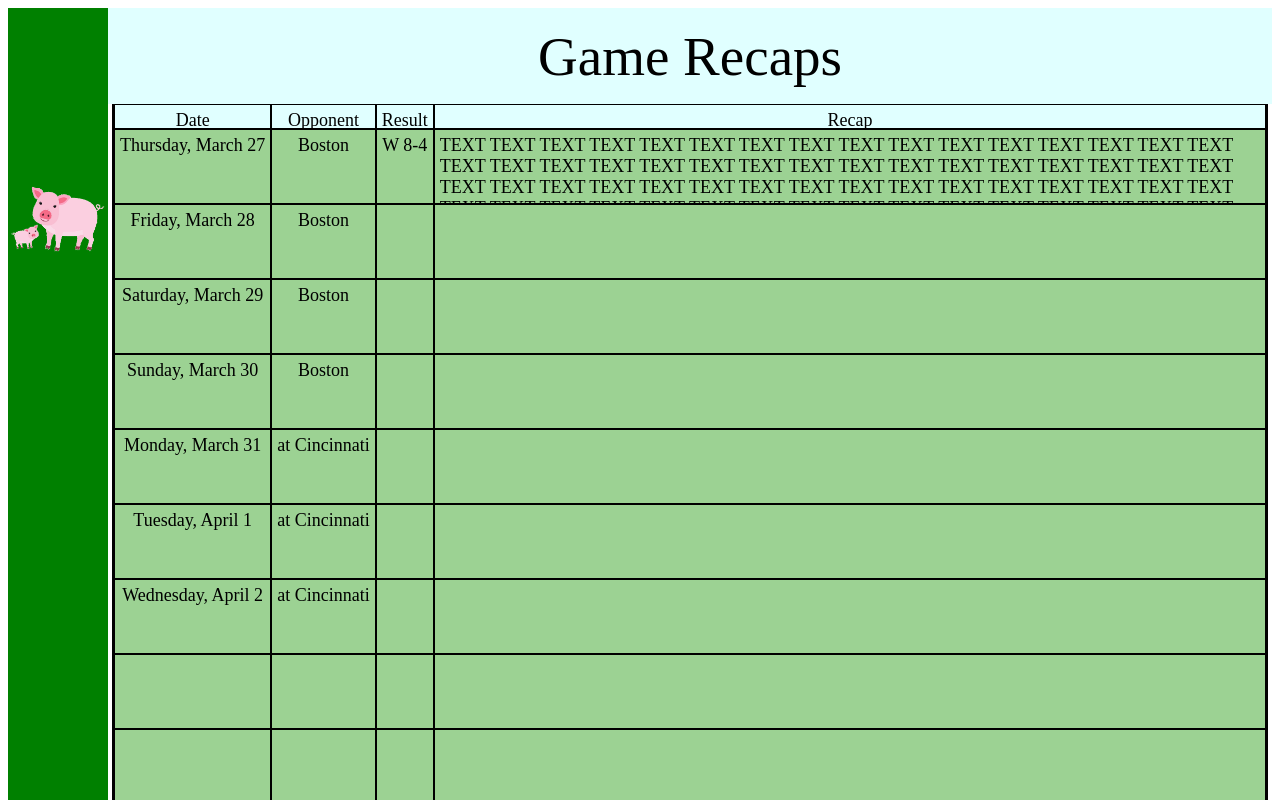
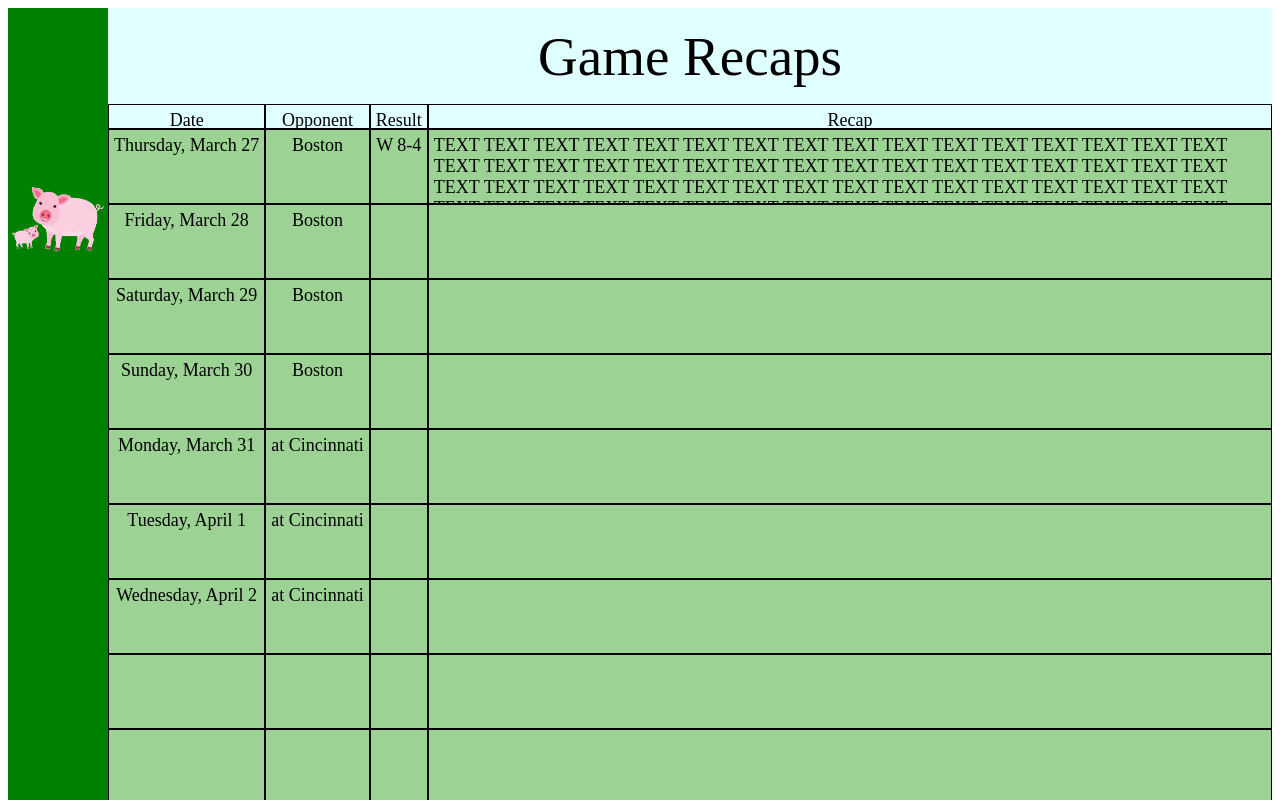
Before and after one commit to rwburgardt/MyRepository, a plain HTML site: page page2.html in a window 1280 px wide. Shown: the top 800 px of the page. Drawn offline with Linux system fonts and the light colour scheme; a web font is replaced by a local one.

Commit message:
Add files via upload

```diff
--- a/page2.css
+++ b/page2.css
@@ -4,7 +4,6 @@
 }
 body {
   font-family: MyFont;
-  height: 100vh;
   display: grid;
   grid-template-columns: 100px 1fr;
   grid-template-rows: auto 1fr auto;
@@ -18,7 +17,6 @@ nav {
   justify-content: space-around;
   flex-direction: row;
   height: 6rem;
-  /*1rem equals the font size of the html element, which for most browsers has a default value of 16px. */
   top: 0;
   position: sticky;
   /*Sticks to the screen when it reaches its scroll position.*/
@@ -29,38 +27,30 @@ nav {
   align-items: center;
 }
 aside {
-  /*height: 100vh; 100vh equals the entire vertical viewport*/
   top: 0;
   position:sticky;
-  /*align-self: start;*/
   grid-area: aside;
   background-color: green;
   font-size: 18px;
   color:black;
-  flex-grow: 1;
-}
+  }
 main {
   grid-area: main;
   color:black;
-  /*background-image: url('baseball-field.jpg');
-  background-repeat:no-repeat;
-  background-size: cover;
-  background-attachment: fixed;*/
   display: grid;
-  height: 100vh;
 }
 footer {
-  background-color: rgb(174, 201, 174);
+  background-color: green;
   grid-area: footer;
+  height: 40px
 }
 .center-gif-in-sidebar {
   margin: auto;
 }
 .container {
-  width: 90vw;
-  /*height: 100vh;*/
+  width: calc(100vw-100);
   margin: auto;
-  outline: 2px solid black;
+  /*outline: 2px solid black;*/
   background-color: lightcyan;
   display: grid;
   grid-template-columns: auto auto auto 1fr;
```
